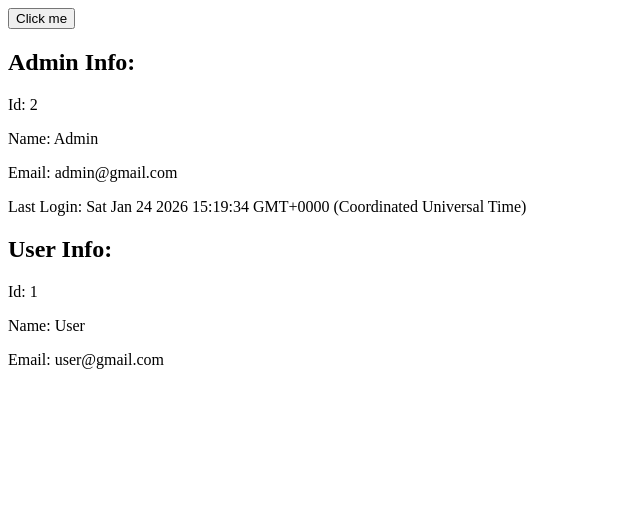
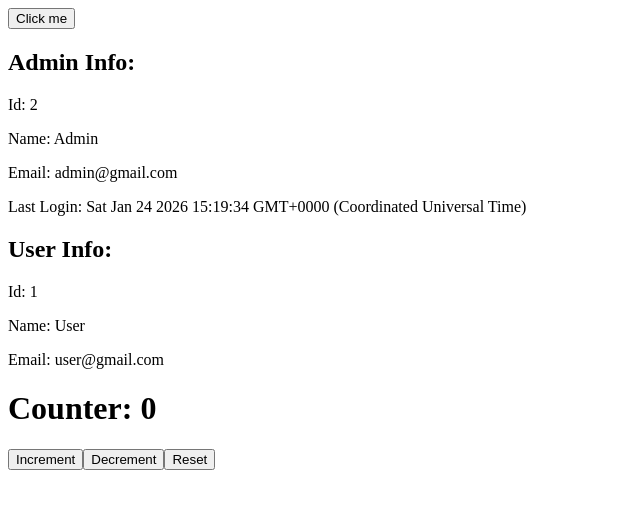
Before and after one commit to Hrisshhii/react-practice, a React (Vite) app in the folder Typescript-practice/: page / in a window 1280 px wide. Shown: the top 508 px of the page, without its empty margins (0-640 px from the left). Built offline with nearby package versions, Linux system fonts and the light colour scheme.

Commit message:
Counter with typeScript

```diff
--- a/Typescript-practice/src/App.tsx
+++ b/Typescript-practice/src/App.tsx
@@ -2,6 +2,7 @@ import {type Admin,type User} from './types'
 import AdminInfo from './Components/AdminInfo'
 import Buttons from './Components/Buttons'
 import UserInfo from './Components/UserInfo'
+import Counter from './Components/Counter'
 //import Users from './Components/Users'
 
 
@@ -45,6 +46,7 @@ function App() {
       <Buttons label="Click me" onClick={()=>console.log("Clicked")} disabled={false} />
       <AdminInfo admin={admin}/>
       <UserInfo user={user}/>
+      <Counter />
     </>
   )
 }
--- /dev/null
+++ b/Typescript-practice/src/Components/Counter.tsx
@@ -0,0 +1,16 @@
+import { useState } from "react";
+
+const Counter = () => {
+    const [count,setCount]=useState<number>(0);
+
+  return (
+    <>
+        <h1>Counter: {count}</h1>
+        <button onClick={()=>setCount(count+1)}>Increment</button>
+        <button onClick={()=>setCount(count-1)}>Decrement</button>
+        <button onClick={()=>setCount(0)}>Reset</button>
+    </>
+  )
+}
+
+export default Counter
```
